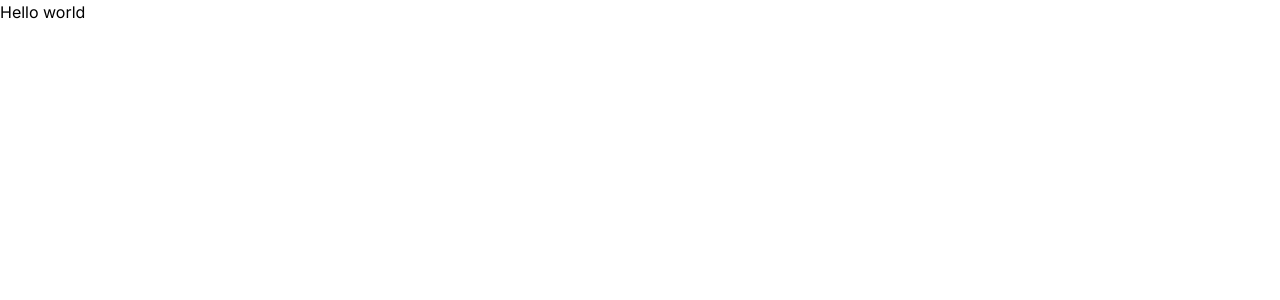
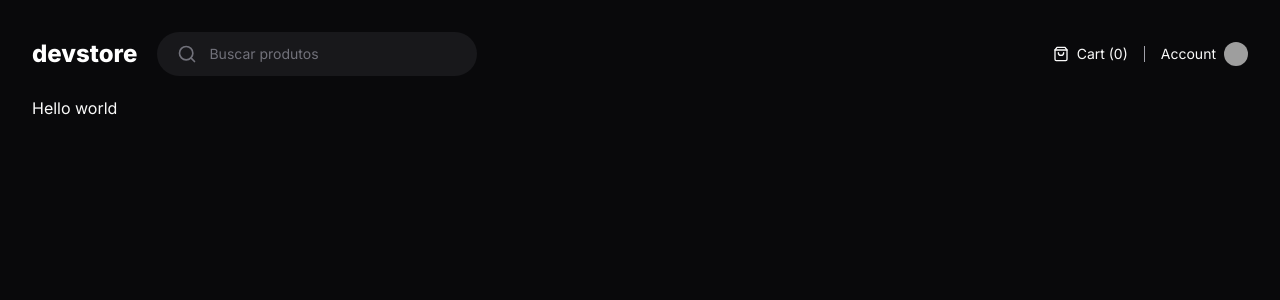
Before and after one commit to diegoveigass/mba-nextjs-marketplace, a Next.js app: page / in a window 1280 px wide. Shown: the top 300 px of the page. Built offline with nearby package versions, Linux system fonts and the light colour scheme; grey boxes are pictures that could not be loaded.

Commit message:
Header component

```diff
--- a/next.config.mjs
+++ b/next.config.mjs
@@ -1,4 +1,12 @@
 /** @type {import('next').NextConfig} */
-const nextConfig = {};
+const nextConfig = {
+  images: {
+    remotePatterns: [
+      {
+        hostname: 'github.com',
+      },
+    ],
+  },
+}
 
-export default nextConfig;
+export default nextConfig
--- a/package.json
+++ b/package.json
@@ -9,6 +9,7 @@
     "lint": "next lint"
   },
   "dependencies": {
+    "lucide-react": "^0.446.0",
     "next": "14.2.13",
     "react": "^18",
     "react-dom": "^18"
--- /dev/null
+++ b/src/app/(store)/(home)/loading.tsx
@@ -0,0 +1,3 @@
+export default function HomeLoading() {
+  return <h1>Carregando...</h1>
+}
--- /dev/null
+++ b/src/app/(store)/(home)/page.tsx
@@ -0,0 +1,5 @@
+export default async function Home() {
+  await new Promise(resolve => setTimeout(resolve, 2000))
+
+  return <h1>Hello world</h1>
+}
--- /dev/null
+++ b/src/app/(store)/layout.tsx
@@ -0,0 +1,11 @@
+import { Header } from '@/components/header'
+import type { ReactNode } from 'react'
+
+export default function StoreLayout({ children }: { children: ReactNode }) {
+  return (
+    <div className="mx-auto grid min-h-screen w-full max-w-[1600px] grid-rows-app gap-5 p-8">
+      <Header />
+      {children}
+    </div>
+  )
+}
--- a/src/app/layout.tsx
+++ b/src/app/layout.tsx
@@ -2,11 +2,10 @@ import type { Metadata } from 'next'
 import './globals.css'
 import { Inter } from 'next/font/google'
 
-const inter = Inter({ subsets: ['latin'] })
+const inter = Inter({ subsets: ['latin'], variable: '--font-inter' })
 
 export const metadata: Metadata = {
-  title: 'Create Next App',
-  description: 'Generated by create next app',
+  title: 'Devstore',
 }
 
 export default function RootLayout({
@@ -15,8 +14,8 @@ export default function RootLayout({
   children: React.ReactNode
 }>) {
   return (
-    <html lang="en">
-      <body className={`${inter.className} antialiased`}>{children}</body>
+    <html className={inter.variable} lang="pt">
+      <body className="antialiased bg-zinc-950 text-zinc-50">{children}</body>
     </html>
   )
 }
--- a/src/app/page.tsx
+++ /dev/null
@@ -1,3 +0,0 @@
-export default function Home() {
-  return <div>Hello world</div>
-}
--- /dev/null
+++ b/src/components/header.tsx
@@ -0,0 +1,43 @@
+import { Search, ShoppingBag } from 'lucide-react'
+import Image from 'next/image'
+import Link from 'next/link'
+
+export function Header() {
+  return (
+    <div className="flex items-center justify-between">
+      <div className="flex items-center gap-5">
+        <Link href="/" className="text-2xl font-extrabold text-white">
+          devstore
+        </Link>
+
+        <form className="flex w-[320px] items-center gap-3 rounded-full bg-zinc-900 px-5 py-3 ring-zinc-700">
+          <Search className="size-5 text-zinc-500" />
+
+          <input
+            placeholder="Buscar produtos"
+            className="flex-1 bg-transparent text-sm outline-none placeholder:text-zinc-500"
+          />
+        </form>
+      </div>
+      <div className="flex items-center gap-4">
+        <div className="flex items-center gap-2">
+          <ShoppingBag className="size-4" />
+          <span className="text-sm">Cart (0)</span>
+        </div>
+
+        <div className="w-px h-4 bg-zinc-400" />
+
+        <Link href="/" className="flex items-center gap-2 hover:underline">
+          <span className="text-sm">Account</span>
+          <Image
+            src="https://github.com/diegoveigass.png"
+            className="size-6 rounded-full"
+            width={24}
+            height={24}
+            alt=""
+          />
+        </Link>
+      </div>
+    </div>
+  )
+}
--- a/tailwind.config.ts
+++ b/tailwind.config.ts
@@ -1,14 +1,19 @@
-import type { Config } from "tailwindcss";
+import type { Config } from 'tailwindcss'
 
 const config: Config = {
   content: [
-    "./src/pages/**/*.{js,ts,jsx,tsx,mdx}",
-    "./src/components/**/*.{js,ts,jsx,tsx,mdx}",
-    "./src/app/**/*.{js,ts,jsx,tsx,mdx}",
+    './src/pages/**/*.{js,ts,jsx,tsx,mdx}',
+    './src/components/**/*.{js,ts,jsx,tsx,mdx}',
+    './src/app/**/*.{js,ts,jsx,tsx,mdx}',
   ],
   theme: {
-
+    fontFamily: {
+      sans: 'var(--font-inter)',
+    },
+    gridTemplateRows: {
+      app: 'min-content max-content',
+    },
   },
   plugins: [],
-};
-export default config;
+}
+export default config
```
Also changed, not shown: src/app/icon.png (added), 1 other file (tests, documents, lock files or other folders).
